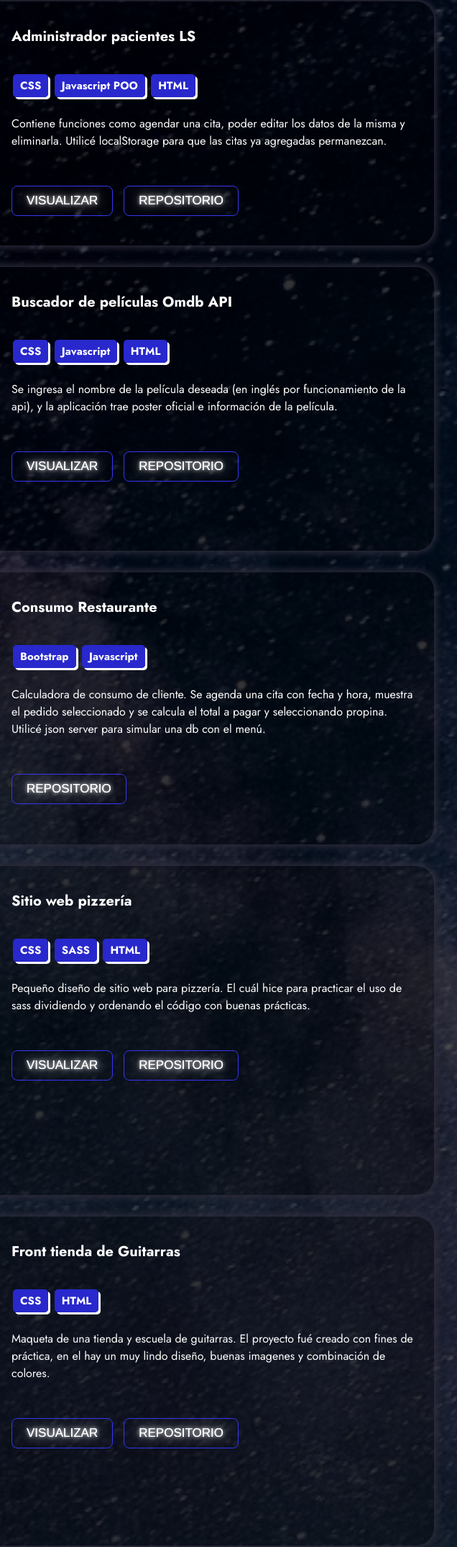
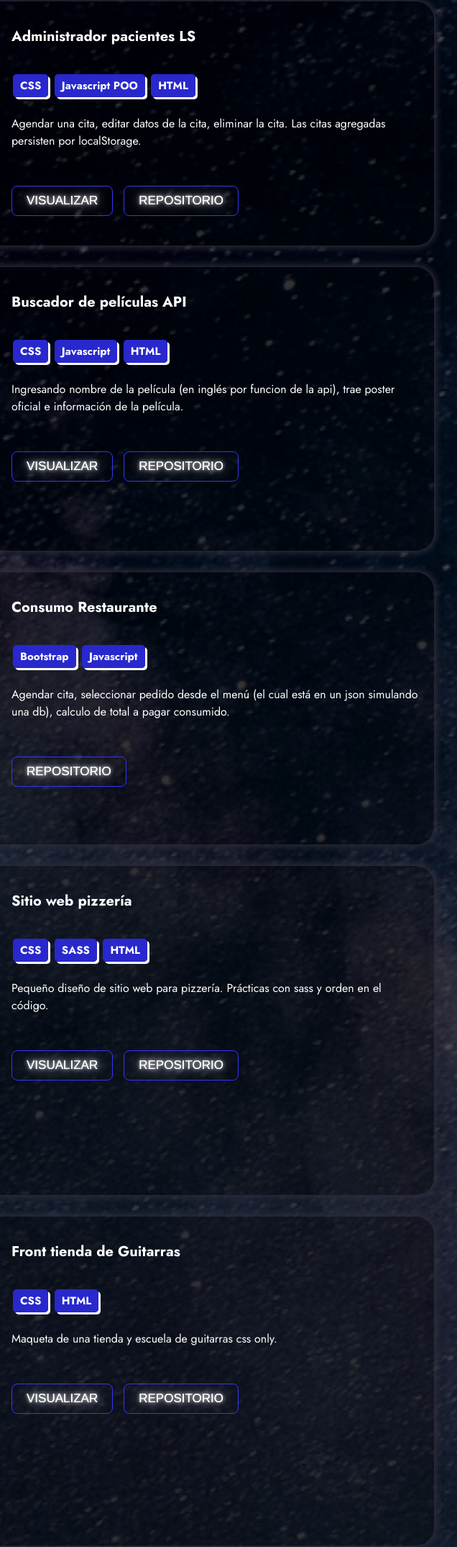
Before and after one commit to pulygarcia/Portfolio2, a plain HTML site: page index.html in a window 1280 px wide. Shown: the part 998-3147 px from the top of the page at 72% size, 644-1280 px from the left. Drawn offline with Linux system fonts and the light colour scheme; a web font is replaced by a local one.

Commit message:
dejando mas breve parrafos en cada proyecto

```diff
--- a/index.html
+++ b/index.html
@@ -126,7 +126,7 @@
                 <div class="proyectos__card-contenido">
                     <h4 class="proyectos__card-heading">Administrador pacientes LS</h4>
                     <p class="proyectos__card-tecnologias"> <span>CSS</span> <span>Javascript POO</span> <span>HTML</span></p>
-                    <p class="proyectos__card-texto">Contiene funciones como agendar una cita, poder editar los datos de la misma y eliminarla. Utilicé localStorage para que las citas ya agregadas permanezcan.</p>
+                    <p class="proyectos__card-texto">Agendar una cita, editar datos de la cita, eliminar la cita. Las citas agregadas persisten por localStorage.</p>
                     <div class="proyectos__card-botones">
                         <a href="https://admin-pacientes-puly-poojs.netlify.app" target="_blank">
                             <button id="btn">
@@ -149,9 +149,9 @@
                 </div>
 
                 <div class="proyectos__card-contenido">
-                    <h4 class="proyectos__card-heading">Buscador de películas Omdb API</h4>
+                    <h4 class="proyectos__card-heading">Buscador de películas API</h4>
                     <p class="proyectos__card-tecnologias"> <span>CSS</span> <span>Javascript</span> <span>HTML</span></p>
-                    <p class="proyectos__card-texto">Se ingresa el nombre de la película deseada (en inglés por funcionamiento de la api), y la aplicación trae poster oficial e información de la película.</p>
+                    <p class="proyectos__card-texto">Ingresando nombre de la película (en inglés por funcion de la api), trae poster oficial e información de la película.</p>
                     <div class="proyectos__card-botones">
                         <a href="https://guia-peliculas-puly.netlify.app" target="_blank">
                             <button id="btn">
@@ -177,7 +177,7 @@
                 <div class="proyectos__card-contenido">
                     <h4 class="proyectos__card-heading">Consumo Restaurante</h4>
                     <p class="proyectos__card-tecnologias"> <span>Bootstrap</span>  <span>Javascript</span></p>
-                    <p class="proyectos__card-texto">Calculadora de consumo de cliente. Se agenda una cita con fecha y hora, muestra el pedido seleccionado y se calcula el total a pagar y seleccionando propina. Utilicé json server para simular una db con el menú.</p>
+                    <p class="proyectos__card-texto">Agendar cita, seleccionar pedido desde el menú (el cual está en un json simulando una db), calculo de total a pagar consumido.</p>
                     <div class="proyectos__card-botones">
                         <a href="https://github.com/pulygarcia/consumos-restaurante">
                             <button id="btn">
@@ -198,7 +198,7 @@
                     <h4 class="proyectos__card-heading">Sitio web pizzería</h4>
 
                     <p class="proyectos__card-tecnologias"> <span>CSS</span>  <span>SASS</span> <span>HTML</span></p>
-                    <p class="proyectos__card-texto">Pequeño diseño de sitio web para pizzería. El cuál hice para practicar el uso de sass dividiendo y ordenando el código con buenas prácticas.</p>
+                    <p class="proyectos__card-texto">Pequeño diseño de sitio web para pizzería. Prácticas con sass y orden en el código.</p>
                     <div class="proyectos__card-botones">
                         <a href="https://pizzas-project-puly.netlify.app" target="_blank">
                             <button id="btn">
@@ -223,7 +223,7 @@
                 <div class="proyectos__card-contenido">
                     <h4 class="proyectos__card-heading">Front tienda de Guitarras</h4>
                     <p class="proyectos__card-tecnologias"> <span>CSS</span>  <span>HTML</span></p>
-                    <p class="proyectos__card-texto">Maqueta de una tienda y escuela de guitarras. El proyecto fué creado con fines de práctica, en el hay un muy lindo diseño, buenas imagenes y combinación de colores.</p>
+                    <p class="proyectos__card-texto">Maqueta de una tienda y escuela de guitarras css only.</p>
                     <div class="proyectos__card-botones">
                         <a href="https://proyecto-tienda-puly.netlify.app" target="_blank">
                             <button id="btn">
@@ -248,7 +248,7 @@
                 <div class="proyectos__card-contenido">
                     <h4 class="proyectos__card-heading">Cotizador de préstamo</h4>
                     <p class="proyectos__card-tecnologias"><span>React</span>  <span>Tailwindcss</span></p>
-                    <p class="proyectos__card-texto">Solicitar monto de un préstamo y calcular el total según plazo a pagar y monto. Creado para comprender el uso de hooks en react.</p>
+                    <p class="proyectos__card-texto">Solicitar monto de un préstamo y calcular el total según plazo a pagar y monto.</p>
                     <div class="proyectos__card-botones">
                         <a href="https://prestamos-first-react.netlify.app" target="_blank">
                             <button id="btn">
```
